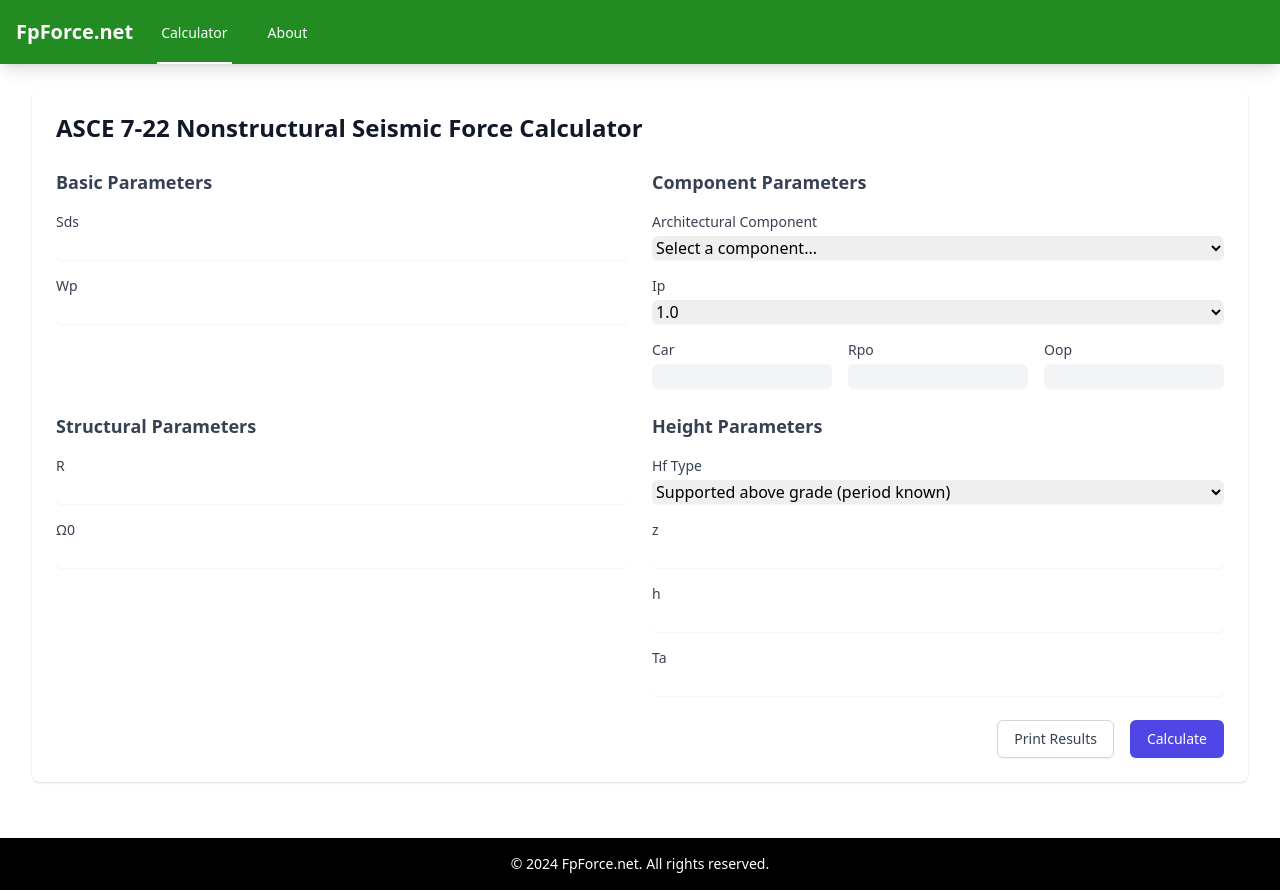
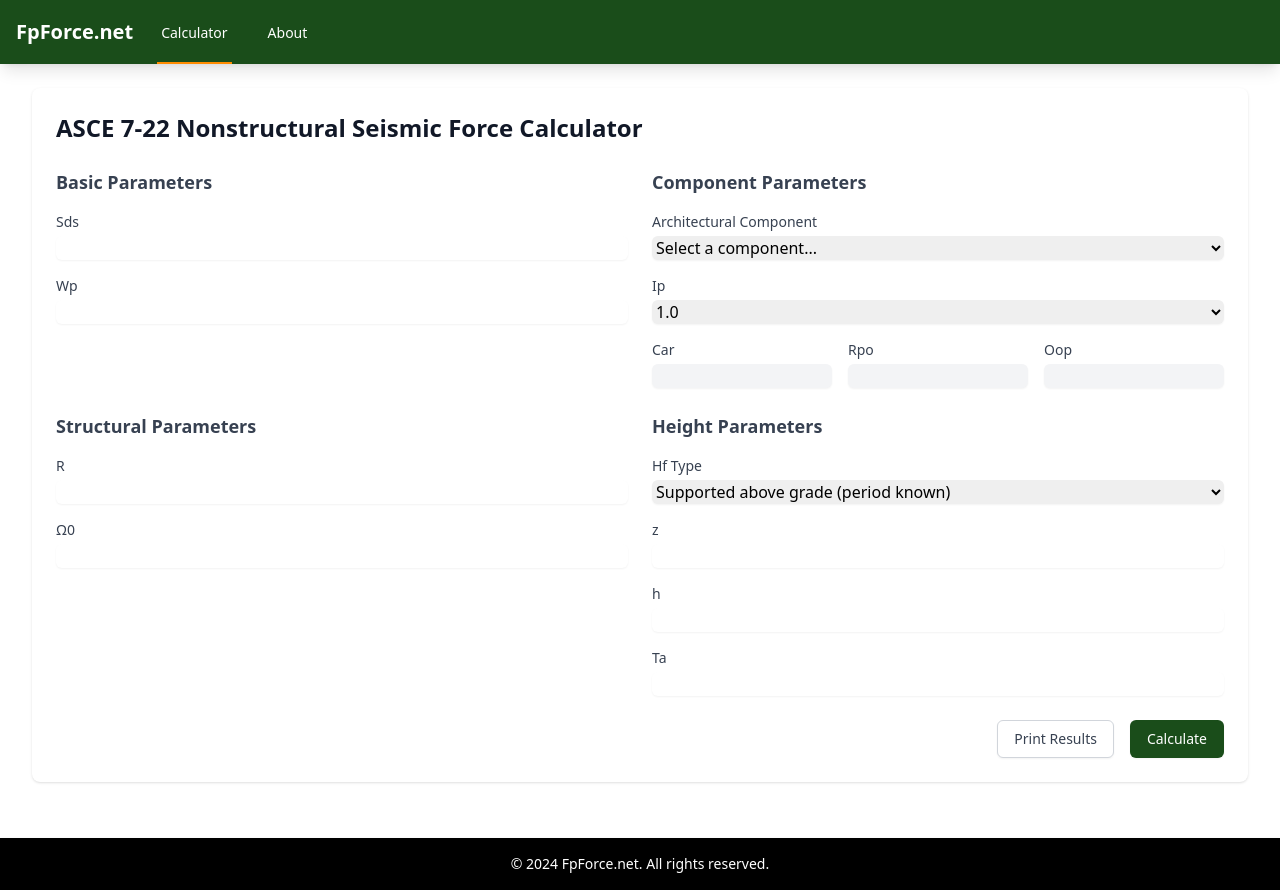
Before and after one commit to aclozovoy/FpForceCalculator, a Flask app: page / in a window 1280 px wide. Run offline with Flask 3, Linux system fonts and the light colour scheme; some libraries are stand-ins or nearby versions.

Commit message:
Update color scheme to dark green with orange accents

```diff
--- a/flask-app/app/templates/base.html
+++ b/flask-app/app/templates/base.html
@@ -10,7 +10,8 @@
                 theme: {
                     extend: {
                         colors: {
-                            forest: '#228B22',
+                            darkgreen: '#1a4d1a',
+                            accent: '#ff8c00',
                         }
                     }
                 }
@@ -20,18 +21,18 @@
         {% block head %}{% endblock %}
     </head>
     <body class="bg-white min-h-screen">
-        <nav class="bg-forest shadow-lg">
+        <nav class="bg-darkgreen shadow-lg">
             <div class="max-w-7xl mx-auto px-4">
                 <div class="flex justify-between h-16">
                     <div class="flex">
                         <div class="flex-shrink-0 flex items-center">
-                            <a href="/" class="text-xl font-bold text-white">FpForce.net</a>
+                            <a href="/" class="text-xl font-bold text-white hover:text-accent transition-colors">FpForce.net</a>
                         </div>
                         <div class="hidden sm:ml-6 sm:flex sm:space-x-8">
-                            <a href="/" class="{% if request.endpoint == 'views.main' %}border-white text-white{% else %}border-transparent text-white hover:border-white hover:text-white{% endif %} inline-flex items-center px-1 pt-1 border-b-2 text-sm font-medium">
+                            <a href="/" class="{% if request.endpoint == 'views.main' %}border-accent text-white{% else %}border-transparent text-white hover:border-accent hover:text-accent{% endif %} inline-flex items-center px-1 pt-1 border-b-2 text-sm font-medium transition-colors">
                                 Calculator
                             </a>
-                            <a href="/about" class="{% if request.endpoint == 'views.about' %}border-white text-white{% else %}border-transparent text-white hover:border-white hover:text-white{% endif %} inline-flex items-center px-1 pt-1 border-b-2 text-sm font-medium">
+                            <a href="/about" class="{% if request.endpoint == 'views.about' %}border-accent text-white{% else %}border-transparent text-white hover:border-accent hover:text-accent{% endif %} inline-flex items-center px-1 pt-1 border-b-2 text-sm font-medium transition-colors">
                                 About
                             </a>
                         </div>
--- a/flask-app/app/templates/main.html
+++ b/flask-app/app/templates/main.html
@@ -178,7 +178,7 @@
 				Print Results
 			</button>
 			<button type="submit"
-					class="inline-flex justify-center py-2 px-4 border border-transparent shadow-sm text-sm font-medium rounded-md text-white bg-indigo-600 hover:bg-indigo-700 focus:outline-none focus:ring-2 focus:ring-offset-2 focus:ring-indigo-500">
+					class="inline-flex justify-center py-2 px-4 border border-transparent shadow-sm text-sm font-medium rounded-md text-white bg-darkgreen hover:bg-accent focus:outline-none focus:ring-2 focus:ring-offset-2 focus:ring-accent transition-colors">
 				Calculate
 			</button>
 		</div>
```
